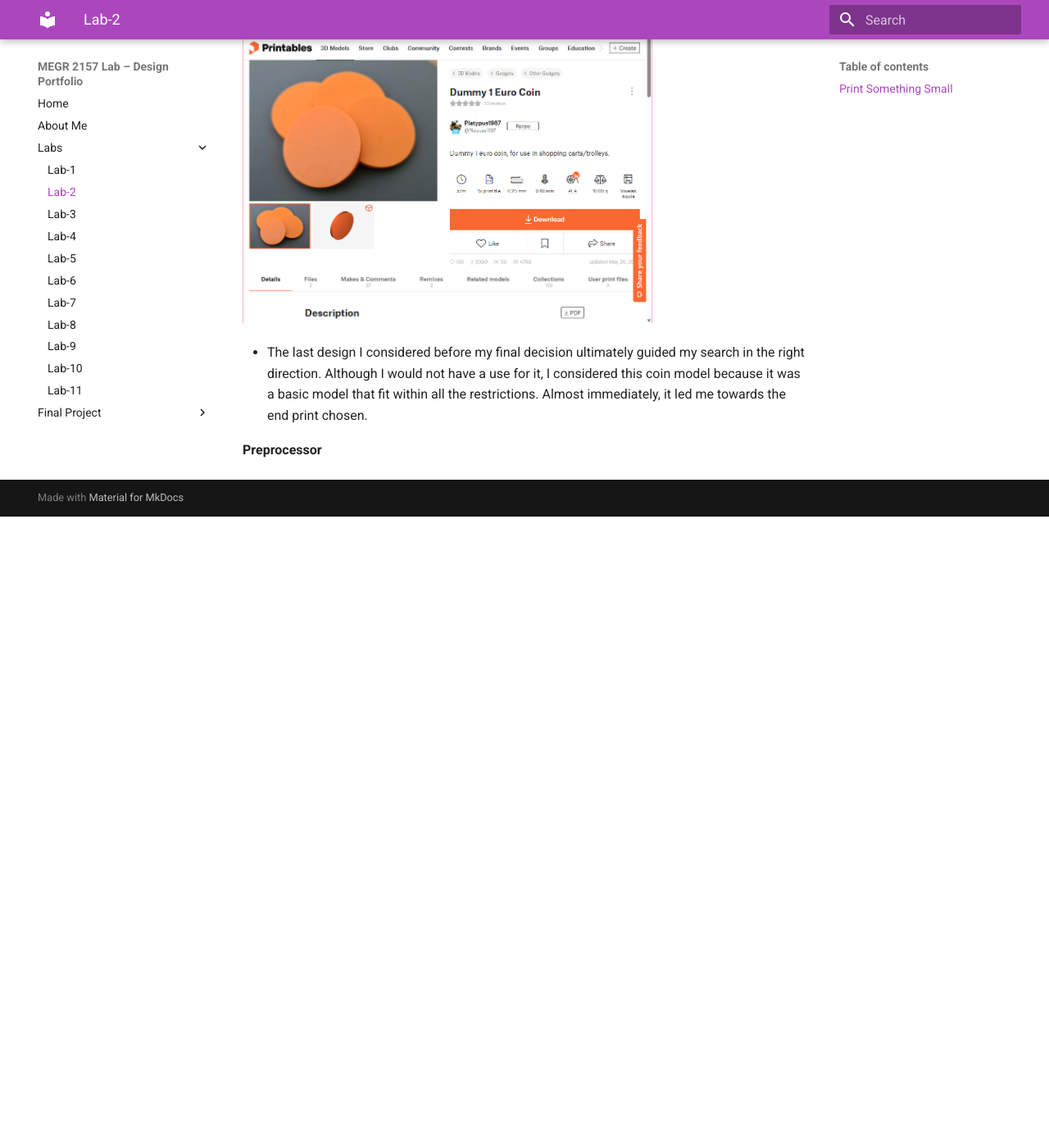
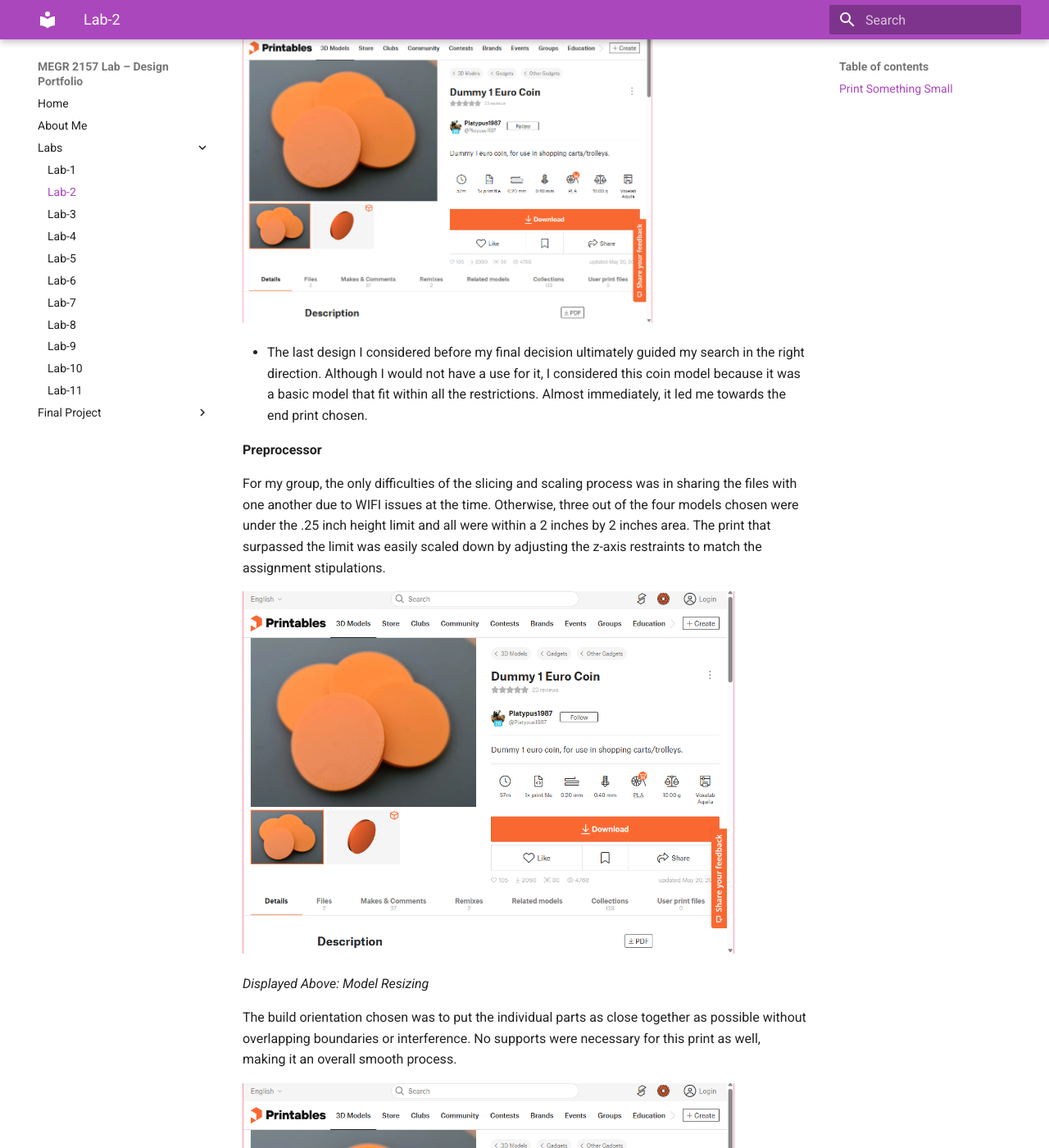
Before and after one commit to swils201/saniyah-wilson-portfolio, an MkDocs documentation site: the page built from docs/Labs/L02/index.md, in a window 1280 px wide and 1400 px high, scrolled down 2086 px. Shown: the whole window at 82% size. Built offline with MkDocs 1.6.1 and Material for MkDocs 9.7.7, drawn with Linux system fonts in a browser that asks for light colours; before the commit the page ends 2716 px from its top, so only the background shows below that; some of the changed text lies outside the part shown.

Commit message:
Update index.md

```diff
--- a/docs/Labs/L02/index.md
+++ b/docs/Labs/L02/index.md
@@ -31,3 +31,15 @@ When FDM printing, one specific consideration that must be kept in mind is therm
 
 
 **Preprocessor**
+
+For my group, the only difficulties of the slicing and scaling process was in sharing the files with one another due to WIFI issues at the time. Otherwise, three out of the four models chosen were under the .25 inch height limit and all were within a 2 inches by 2 inches area. The print that surpassed the limit was easily scaled down by adjusting the z-axis restraints to match the assignment stipulations.
+
+<img src="Screenshot 2026-08-29 232010.png" alt="Description" width="600" height="300">
+
+*Displayed Above: Model Resizing*
+
+The build orientation chosen was to put the individual parts as close together as possible without overlapping boundaries or interference. No supports were necessary for this print as well, making it an overall smooth process.
+
+<img src="Screenshot 2026-08-29 232010.png" alt="Description" width="600" height="300">
+
+*Displayed Above: Slicer Information*
```
